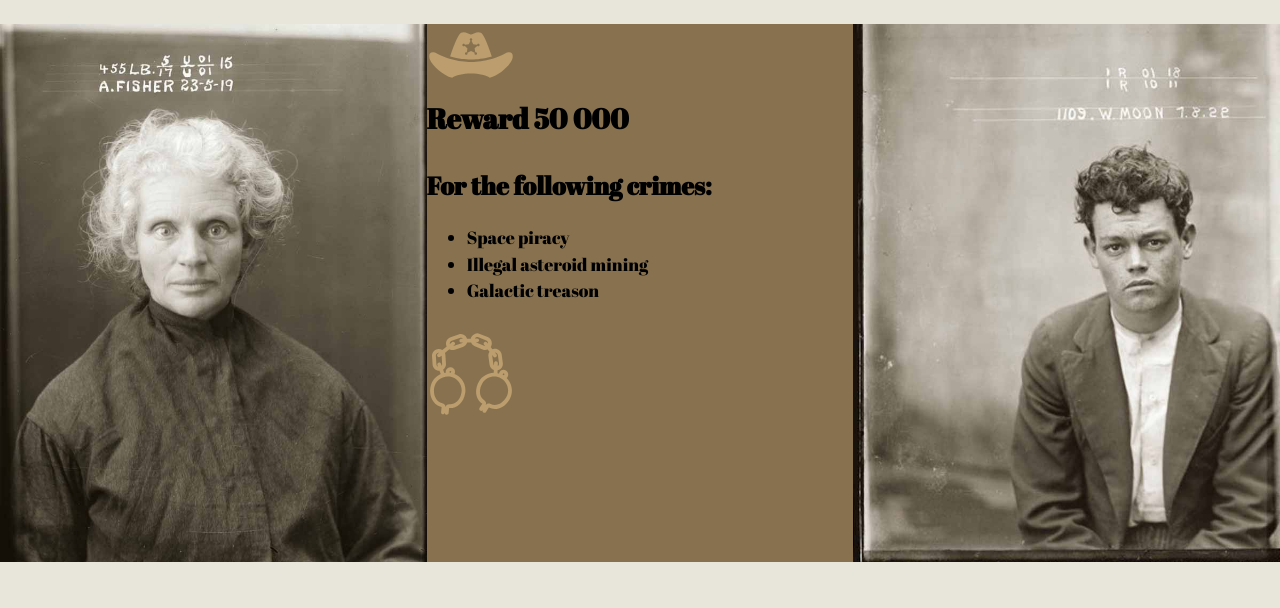
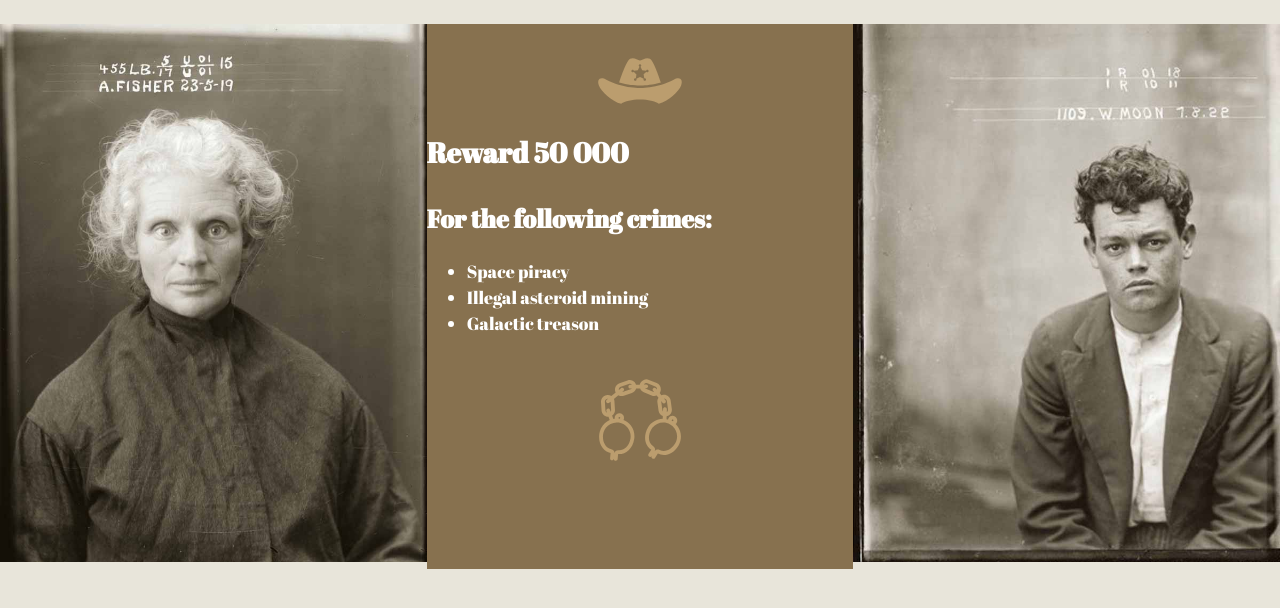
Before and after one commit to isabelle6/dsn1676-assignment-1, a plain HTML site: page index.html in a window 1280 px wide. Shown: the part 82-690 px from the top of the page. Drawn offline with Linux system fonts and the light colour scheme.

Commit message:
Changed icons and spacing in middle box
Centered the icons
fixed the spacing of the icons

```diff
--- a/css/main.css
+++ b/css/main.css
@@ -42,15 +42,17 @@ body {
 
 .box-bg {
     background-color: #87714F;
+    color: #fff;
 }
 
 .icons {
     width: 5em;
+    display: block;
+    margin: 0 auto;
 }
 
 .images {
     width: 100%;
-    display: block;
 }
 
 .border {
--- a/index.html
+++ b/index.html
@@ -22,7 +22,7 @@
         <img class="images border" src="images/outlaw-woman.jpg" alt="Outlaw Woman">
     </div>
     <div class="box-bg unit unit-xs-1 unit-s-1 unit-m-1 unit-l-1-3">
-        <img class="icons" src="images/hat.svg" alt="Cowboy Hat">
+        <img class="pad-top pad-bottom-half icons" src="images/hat.svg" alt="Cowboy Hat">
         <h2>Reward 50 000</h2>
         <h3>For the following crimes:</h3>
         <ul>
@@ -30,7 +30,7 @@
             <li>Illegal asteroid mining</li>
             <li>Galactic treason</li>
         </ul>
-        <img class="icons" src="images/handcuffs.svg" alt="Handcuffs">
+        <img class="pad-top-half pad-bottom icons" src="images/handcuffs.svg" alt="Handcuffs">
     </div>
     <div class="unit unit-xs-1 unit-s-1 unit-m-1 unit-l-1-3">
         <img class="images border" src="images/outlaw-man.jpg" alt="Outlaw Man">
```
Also changed, not shown: images/border.svg (deleted).
